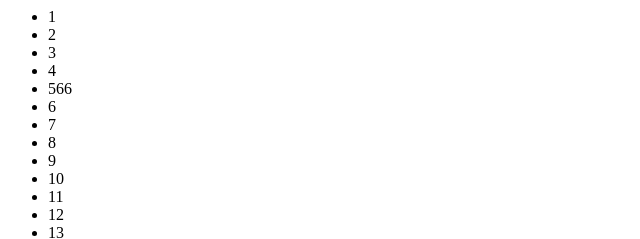
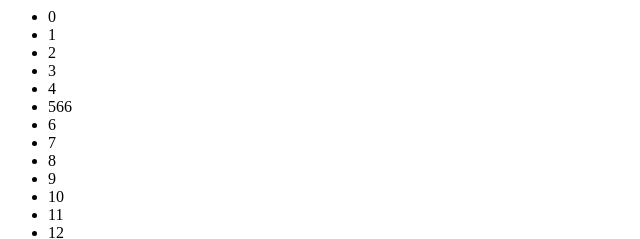
Before and after one commit to silas-requena/treta, a plain HTML site: page index.html in a window 1280 px wide. Shown: the top 239 px of the page, 0-640 px from the left. Drawn offline with Linux system fonts and the light colour scheme.

Commit message:
alterando html

```diff
--- a/index.html
+++ b/index.html
@@ -4,6 +4,7 @@
     </head>
     <body>
         <ul>
+            <li>0</li>
             <li>1</li>
             <li>2</li>
             <li>3</li>
```
